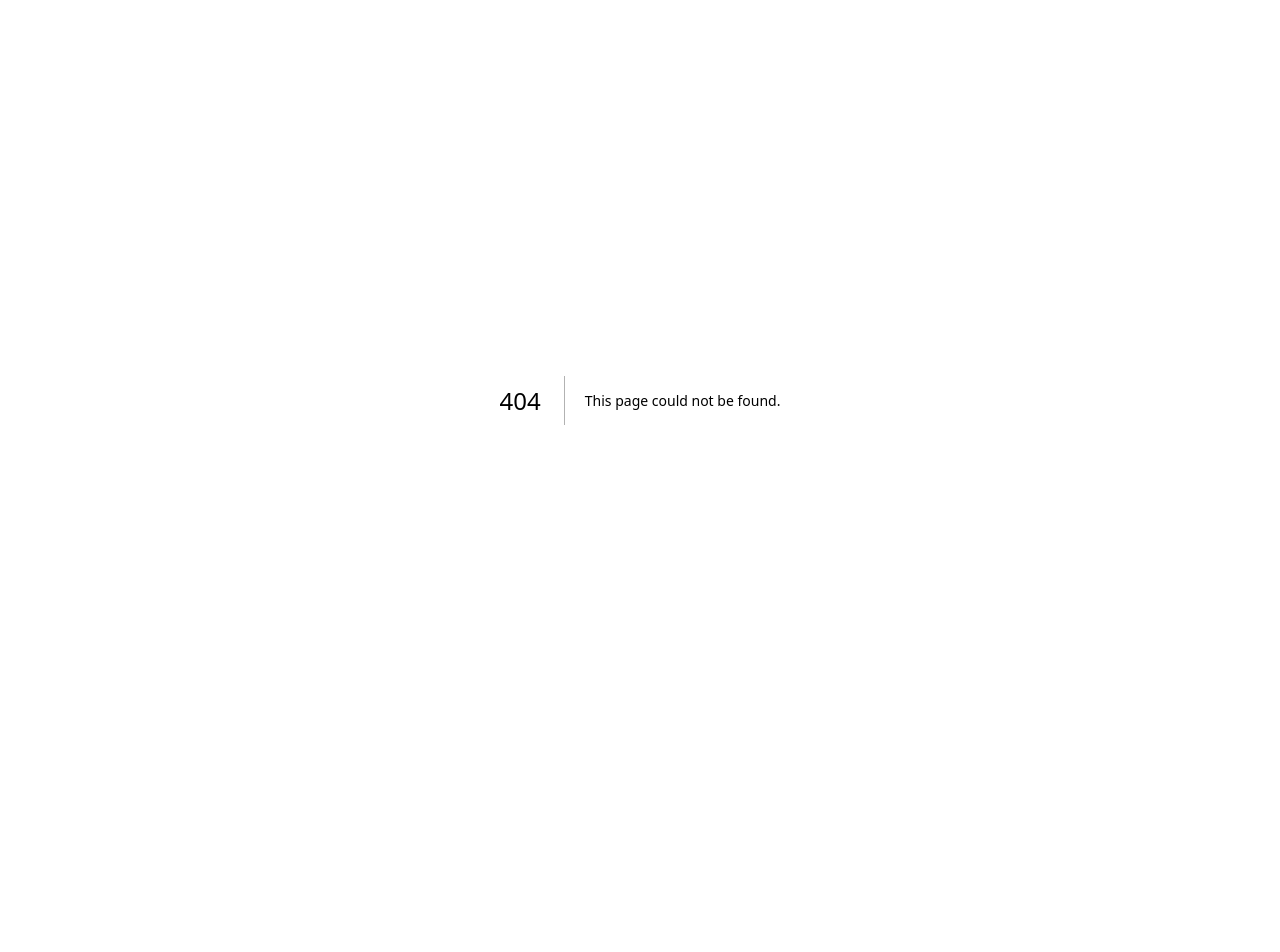
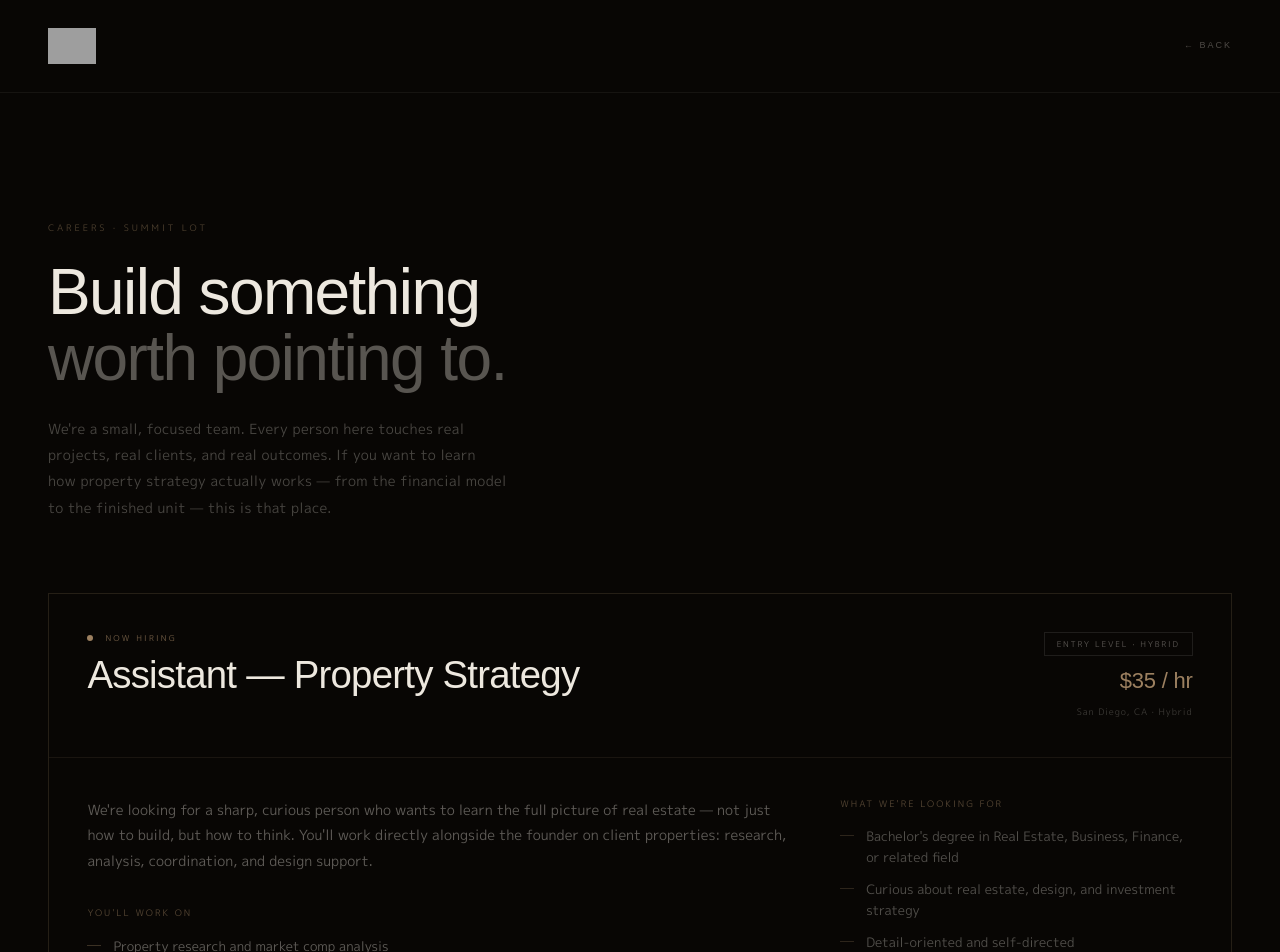
Before and after one commit to jayp656/ADVISE, a Next.js app: page /careers in a window 1280 px wide. Before the commit this address had no page. Shown: the top 952 px of the page. Before the commit the page ends 800 px from the top, so only its background shows below. Built offline with nearby package versions, Linux system fonts and the light colour scheme; grey boxes are pictures that could not be loaded; a web font is replaced by a local one.

Commit message:
Move careers to standalone /careers page, update role to hybrid $35/hr + degree req

```diff
--- /dev/null
+++ b/src/app/careers/page.tsx
@@ -0,0 +1,42 @@
+import type { Metadata } from "next";
+import SectionCareers from "@/components/SectionCareers";
+
+export const metadata: Metadata = {
+  title: "Careers | Summit Lot",
+  description: "Join the Summit Lot team. We're hiring a Property Strategy Assistant in San Diego.",
+};
+
+export default function CareersPage() {
+  return (
+    <main style={{ background: "#080604", minHeight: "100svh" }}>
+      {/* Nav bar */}
+      <div style={{
+        padding: "28px clamp(20px, 4vw, 48px)",
+        borderBottom: "1px solid rgba(237,232,223,0.06)",
+        display: "flex",
+        alignItems: "center",
+        justifyContent: "space-between",
+      }}>
+        <a href="/" style={{ textDecoration: "none" }}>
+          <img
+            src="https://ceimsgmzh6rmomfx.public.blob.vercel-storage.com/photos/1780978715619-5428C628-F649-4F06-9765-48AFF403A02C.png"
+            alt="Summit Lot"
+            style={{ height: 36, width: "auto", objectFit: "contain" }}
+          />
+        </a>
+        <a href="/" style={{
+          fontSize: 9,
+          letterSpacing: "0.22em",
+          textTransform: "uppercase",
+          color: "rgba(237,232,223,0.3)",
+          textDecoration: "none",
+          fontFamily: "sans-serif",
+        }}>
+          ← Back
+        </a>
+      </div>
+
+      <SectionCareers />
+    </main>
+  );
+}
--- a/src/app/page.tsx
+++ b/src/app/page.tsx
@@ -11,7 +11,6 @@ import SectionNeighborhood from "@/components/SectionNeighborhood";
 import CityScapeSplit from "@/components/CityScapeSplit";
 import SectionCityLights from "@/components/SectionCityLights";
 import SectionDiscovery from "@/components/SectionDiscovery";
-import SectionCareers from "@/components/SectionCareers";
 import SectionFinalMoment from "@/components/SectionFinalMoment";
 import Footer from "@/components/Footer";
 import FilmGrain from "@/components/FilmGrain";
@@ -61,9 +60,6 @@ export default function Home() {
       {/* Scene 8: Discovery Engine */}
       <SectionDiscovery />
 
-      {/* Scene 8.5: Careers */}
-      <SectionCareers />
-
       {/* Scene 9: The Moment */}
       <SectionFinalMoment />
 
--- a/src/components/Footer.tsx
+++ b/src/components/Footer.tsx
@@ -86,9 +86,17 @@ export default function Footer() {
         <p className="text-xs" style={{ color: "rgba(237,232,223,0.2)", letterSpacing: "0.08em" }}>
           © 2025 Summit Lot · Advisory services only · Not a licensed contractor · DRE License Pending
         </p>
-        <p className="text-xs" style={{ color: "rgba(237,232,223,0.15)" }}>
-          Jason Umana · San Diego County, CA
-        </p>
+        <div style={{ display: "flex", gap: 20, alignItems: "center" }}>
+          <p className="text-xs" style={{ color: "rgba(237,232,223,0.15)" }}>
+            Jason Umana · San Diego County, CA
+          </p>
+          <a href="/careers" className="text-xs" style={{ color: "rgba(237,232,223,0.12)", textDecoration: "none", letterSpacing: "0.1em" }}
+            onMouseEnter={(e) => ((e.target as HTMLElement).style.color = "rgba(156,128,96,0.5)")}
+            onMouseLeave={(e) => ((e.target as HTMLElement).style.color = "rgba(237,232,223,0.12)")}
+          >
+            Careers
+          </a>
+        </div>
       </div>
     </footer>
   );
--- a/src/components/SectionCareers.tsx
+++ b/src/components/SectionCareers.tsx
@@ -3,8 +3,10 @@ import { useEffect, useRef, useState } from "react";
 
 const OPEN_ROLE = {
   title: "Assistant — Property Strategy",
-  type: "Entry Level · Internship",
-  location: "San Diego, CA",
+  type: "Entry Level · Hybrid",
+  location: "San Diego, CA · Hybrid",
+  compensation: "$35 / hr",
+  education: "Bachelor's degree in Real Estate, Business, Finance, or related field",
   desc: "We're looking for a sharp, curious person who wants to learn the full picture of real estate — not just how to build, but how to think. You'll work directly alongside the founder on client properties: research, analysis, coordination, and design support.",
   responsibilities: [
     "Property research and market comp analysis",
@@ -14,11 +16,11 @@ const OPEN_ROLE = {
     "Help manage project timelines and documentation",
   ],
   qualities: [
-    "Curious about real estate, design, and finance",
+    "Bachelor's degree in Real Estate, Business, Finance, or related field",
+    "Curious about real estate, design, and investment strategy",
     "Detail-oriented and self-directed",
     "Strong written and visual communication",
-    "Interest in San Diego property market",
-    "No prior experience required — drive matters more",
+    "Interest in the San Diego property market",
   ],
 };
 
@@ -162,6 +164,15 @@ export default function SectionCareers() {
                 padding: "5px 12px",
               }}>
                 {OPEN_ROLE.type}
+              </span>
+              <span style={{
+                fontFamily: "var(--font-cormorant), Georgia, serif",
+                fontSize: 22,
+                fontWeight: 300,
+                color: "#9C8060",
+                letterSpacing: "-0.01em",
+              }}>
+                {OPEN_ROLE.compensation}
               </span>
               <span style={{
                 fontSize: 9,
```
